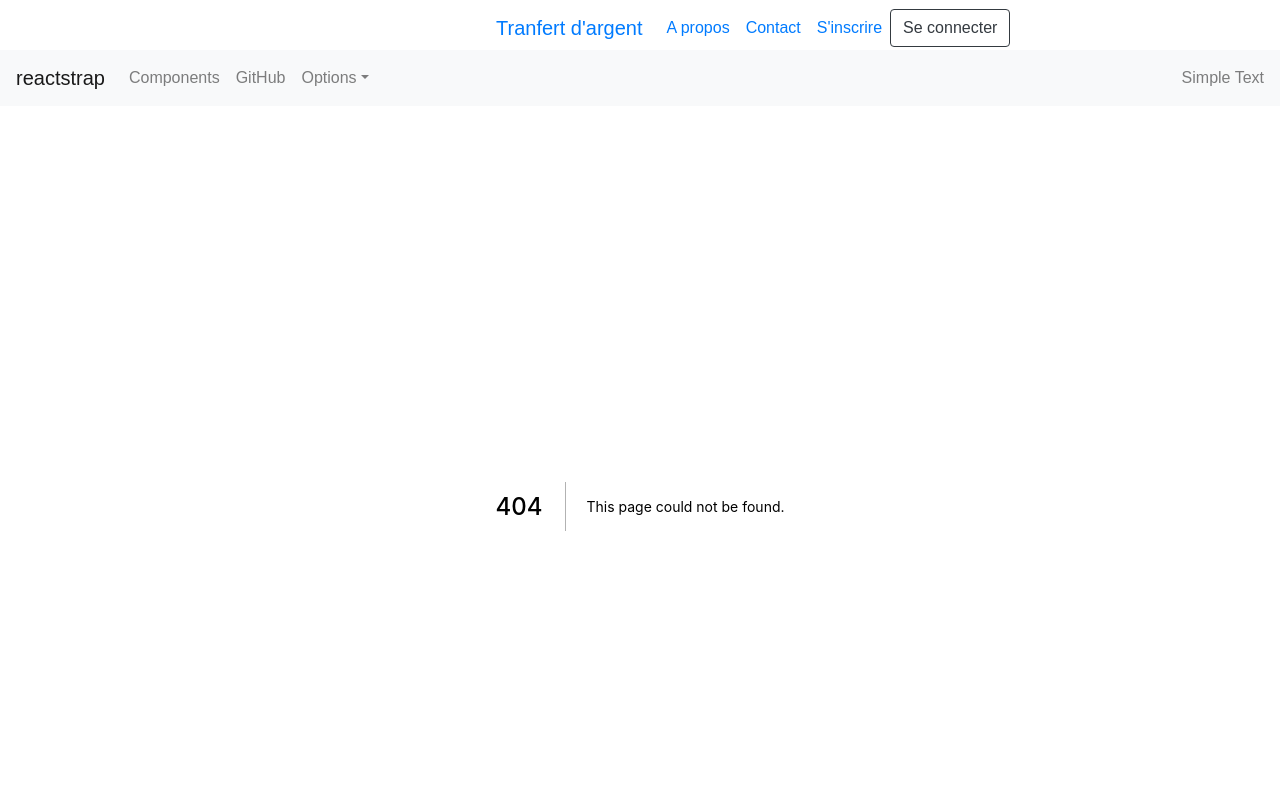
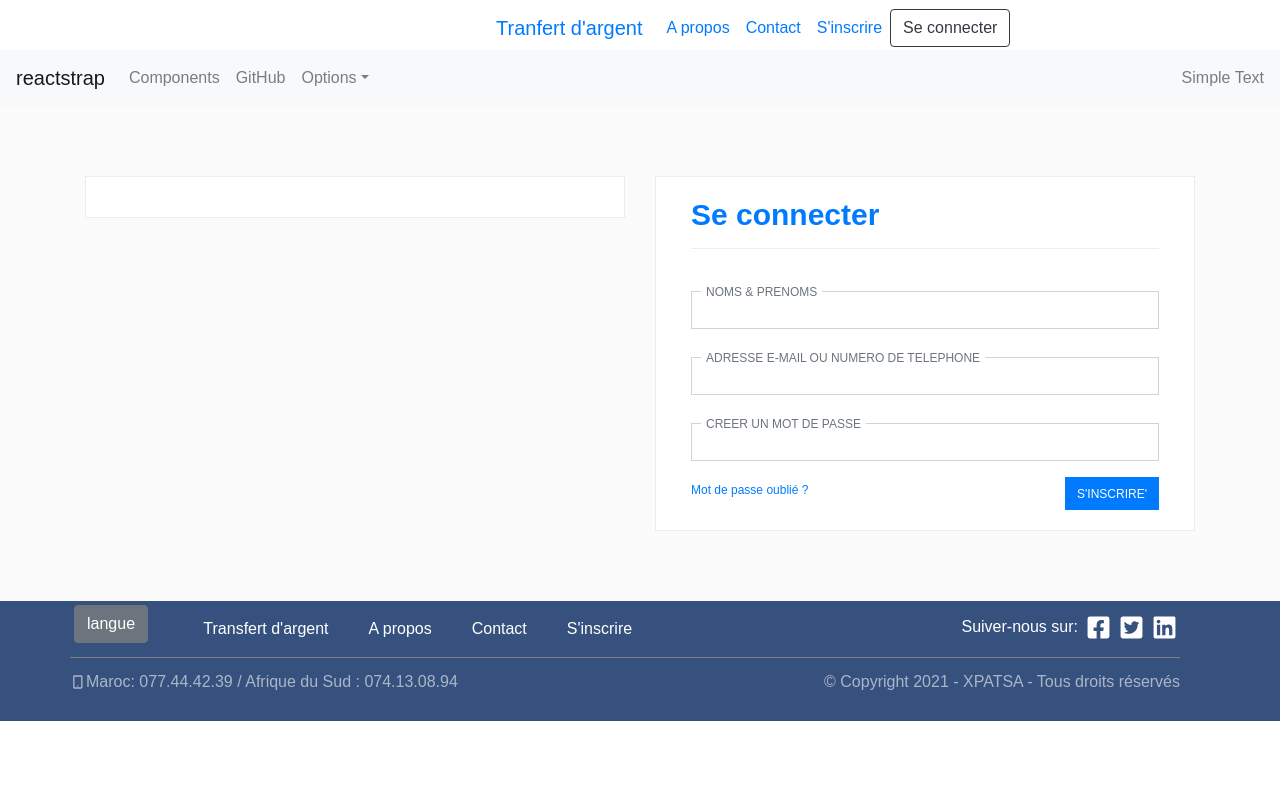
Before and after one commit to elprofa/xpatsa, a Next.js app: page /inscription in a window 1280 px wide. Before the commit this address had no page. Shown: the top 800 px of the page. Built offline with nearby package versions, Linux system fonts and the light colour scheme; a web font is replaced by a local one.

Commit message:
elprofa Traitement de la page inscription

```diff
--- /dev/null
+++ b/components/shared/formRegister/formRegister.js
@@ -0,0 +1,31 @@
+import React from "react";
+import 'bootstrap/dist/css/bootstrap.min.css';
+import {Row,Col,Form} from 'reactstrap';
+import FormRegisterStc from './formRegister.stc';
+import Titre from '../Titre/Titre';
+import InputGroup from '../inputGroup';
+import Bouton from '../Bouton/Bouton';
+
+const FormRegister = (props) => {
+  const { texte, backgroundColor,color, icon } = props;
+  return (
+    <FormRegisterStc>
+        <Form>
+            <Titre texte="Se connecter "  color="#007bff" />
+            <InputGroup textLabel="NOMS & PRENOMS" />
+            <InputGroup textLabel="ADRESSE E-MAIL OU NUMERO DE TELEPHONE" />
+            <InputGroup textLabel=" CREER UN MOT DE PASSE" />
+            <Row>
+                <Col id="left">
+                   <a href="#elprofa.com">Mot de passe oublié ?</a>
+                </Col>
+                <Col id="right">
+                    <Bouton texte="S'INSCRIRE'" backgroundColor="#007bff" />
+                </Col>
+            </Row>
+        </Form>
+    </FormRegisterStc>
+  )
+};
+
+export default FormRegister;
--- /dev/null
+++ b/components/shared/formRegister/formRegister.stc.js
@@ -0,0 +1,25 @@
+import styled from "styled-components";
+import { Container } from "reactstrap";
+
+ const FormRegisterStc = styled(Container)`
+
+    h1
+    {
+        margin-bottom:30px;
+        border-bottom: 1px solid #ecedee;
+    }
+    a
+    {
+        font-size:12px;
+    }
+    #left
+    {
+        text-align:left;
+    }
+    #right
+    {
+        text-align:right;
+    }
+`;
+
+export default FormRegisterStc;
--- /dev/null
+++ b/pages/inscription.js
@@ -0,0 +1,39 @@
+import Link from 'next/link'
+import {Container, Row,Col,Card} from "reactstrap";
+import styled from "styled-components";
+import FormRegister from "../components/shared/formRegister/formRegister";
+
+const Wrapper = styled.div`
+
+  background: #fbfbfb;
+  margin:0px;
+
+  .card{
+    margin:70px auto;
+    padding:20px;
+    border-color:#ecedee;
+    border-radius:0px;
+  }
+
+`;
+
+export default function Inscription() {
+  return (
+      <Wrapper>
+        <Container>
+            <Row>
+                <Col>
+                    <Card>
+
+                    </Card>
+                </Col>
+                <Col>
+                    <Card>
+                        <FormRegister />
+                    </Card>
+                </Col>
+            </Row>
+        </Container>
+      </Wrapper>
+  )
+}
```
Also changed, not shown: pages/connexion.js (+20 -3 lines).
